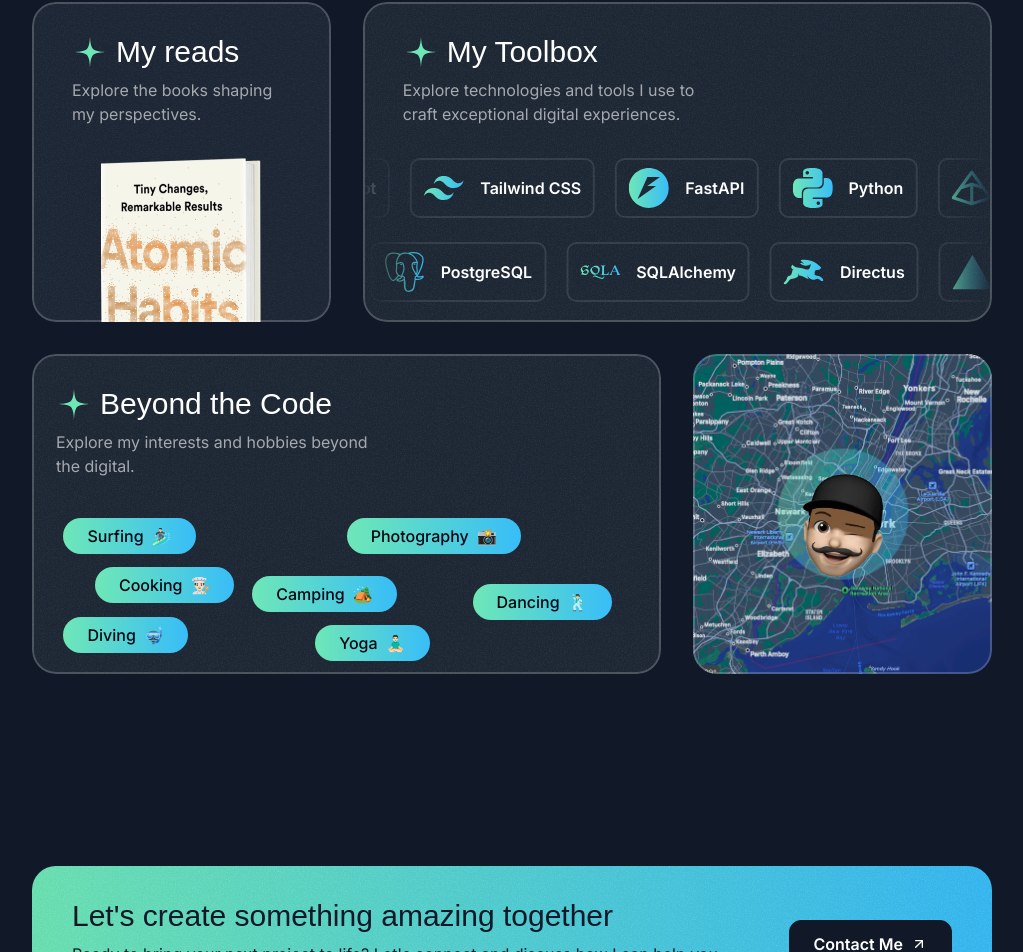
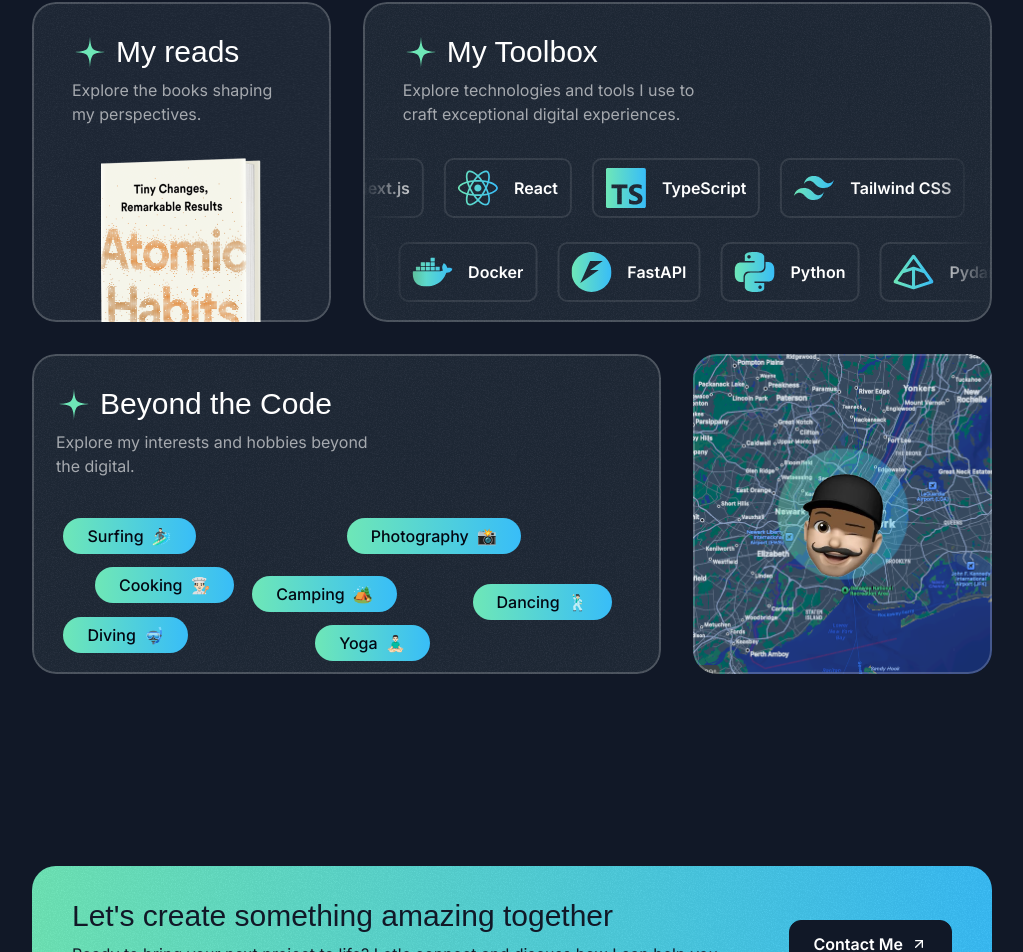
Before and after one commit to viktor-codes/portfolio, a Next.js app: page / in a window 1280 px wide. Shown: the part 3410-4362 px from the top of the page, without its empty margins (128-1151 px from the left). Built offline with nearby package versions, Linux system fonts and the light colour scheme; a web font is replaced by a local one.

Commit message:
split toolbox items to frontend and backend

```diff
--- a/src/sections/About.tsx
+++ b/src/sections/About.tsx
@@ -23,11 +23,14 @@ import { motion } from "framer-motion";
 import Image from "next/image";
 import { useRef } from "react";
 
-const toolboxItems = [
+const toolboxFrontendItems = [
   { title: "Next.js", iconType: NextJsIcon },
   { title: "React", iconType: ReactIcon },
   { title: "TypeScript", iconType: TypeScriptIcon },
   { title: "Tailwind CSS", iconType: TailwindCssIcon },
+];
+
+const toolboxBackendItems = [
   { title: "FastAPI", iconType: FastAPIIcon },
   { title: "Python", iconType: PythonIcon },
   { title: "Pydantic", iconType: PydanticIcon },
@@ -113,13 +116,13 @@ export const AboutSection = () => {
               />
               <ToolboxItems
                 className=""
-                items={toolboxItems}
-                itemsWrapperClassName="animate-move-left [animation-duration:30s]"
+                items={toolboxFrontendItems}
+                itemsWrapperClassName="animate-move-left [animation-duration:60s]"
               />
               <ToolboxItems
                 className="mt-6"
-                itemsWrapperClassName="-translate-x-1/2 animate-move-right [animation-duration:15s]"
-                items={toolboxItems}
+                items={toolboxBackendItems}
+                itemsWrapperClassName="-translate-x-1/2 animate-move-right [animation-duration:45s]"
               />
             </Card>
           </div>
```
